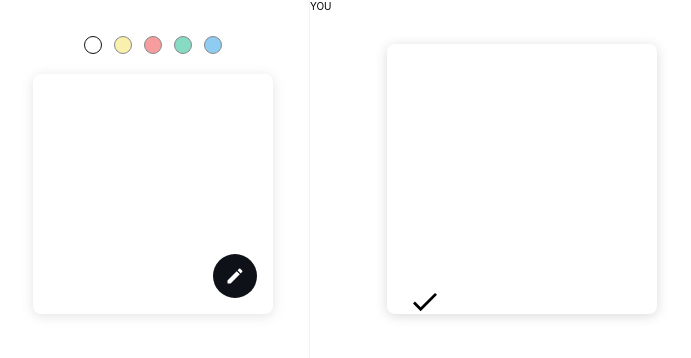
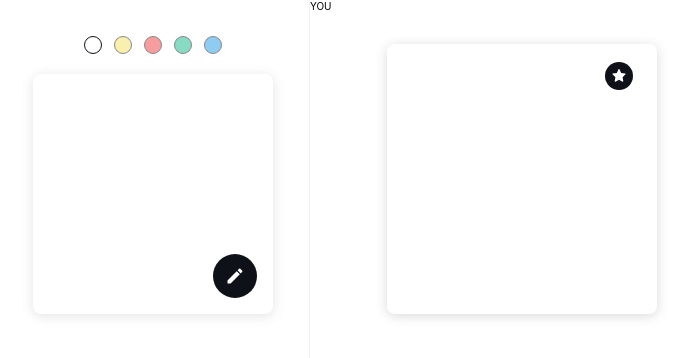
Before and after one commit to kenta5293/React_Colorful_TodoList, a React (Create React App) app: page / in a window 1280 px wide. Both pictures are taken after a click on the button 238 px from the left and 276 px from the top of the page. Shown: the top 358 px of the page, without its empty margins (3-694 px from the left). Built offline with nearby package versions, Linux system fonts and the light colour scheme; a web font is replaced by a local one.

Commit message:
2021-05-10 TodoItem Bookmark Update

```diff
--- a/src/App.js
+++ b/src/App.js
@@ -31,6 +31,7 @@ class App extends Component {
         id: this.id++,
         text: input,
         checked: false,
+        bookmark: false,
         color
       })
     })
@@ -79,6 +80,25 @@ class App extends Component {
     })
   }
 
+  handleBookmark = (id) => {
+    const { todos } = this.state;
+
+    const index = todos.findIndex(todo => todo.id === id);
+    const selected = todos[index];
+
+    const nextTodos = [...todos];
+
+    nextTodos[index] = {
+      ...selected,
+      bookmark: !selected.bookmark
+    };
+
+    this.setState({
+      todos: nextTodos
+    })
+  }
+
+
   render() {
     const { input, todos, color } = this.state;
     const {
@@ -87,7 +107,8 @@ class App extends Component {
       handleKeyPress,
       handleToggle,
       handleRemove,
-      handleSelectColor
+      handleSelectColor,
+      handleBookmark
     } = this;
 
 
@@ -105,7 +126,7 @@ class App extends Component {
           } />
 
         <TodoTemplate>
-          <TodoItemList todos={todos} onToggle={handleToggle} onRemove={handleRemove} />
+          <TodoItemList todos={todos} onToggle={handleToggle} onRemove={handleRemove} onToggleBookmark={handleBookmark} />
         </TodoTemplate>
       </div >
     );
--- a/src/components/TodoItem.js
+++ b/src/components/TodoItem.js
@@ -1,32 +1,49 @@
 import React, { Component } from 'react';
-import { IoMdClose } from 'react-icons/io';
-import { IoMdCheckmark } from 'react-icons/io'
+import { BiX, BiCheck, BiCopy } from 'react-icons/bi';
+import { AiFillStar } from 'react-icons/ai';
 import './TodoItem.scss';
 
 class TodoItem extends Component {
 
   shouldComponentUpdate(nextProps, nextState) {
-    return this.props.checked !== nextProps.checked;
+    return this.props.checked !== nextProps.checked || this.props.bookmark !== nextProps.bookmark;
   }
 
   render() {
-    const { text, checked, id, color, onToggle, onRemove } = this.props;
+    const { text, checked, bookmark, id, color, onToggle, onRemove, onToggleBookmark } = this.props;
 
     return (
-      <div className="todo-item" onClick={() => onToggle(id)} style={{ backgroundColor: color }}>
+      <div className="todo-item" style={{ backgroundColor: color }}>
+        <div className="bookmark" onClick={() => onToggleBookmark(id)}>
+          {
+            bookmark ? (
+              <AiFillStar size={16} color={'#FFDA1E'} />
+            ) : (
+                <AiFillStar size={16} color={'#FFFFFF'} />
+              )
+          }
+        </div>
         <div className={`todo-text ${checked && 'checked'}`}>
           <div>{text}</div>
         </div>
         <div className="todo-hide">
-          <div className="remove" onClick={(e) => {
+          <div className="remove todo-btn" onClick={(e) => {
             e.stopPropagation(); //onToggle 이 실행되지 않도록 함.
             onRemove(id);
-          }}><IoMdClose size={32} /></div>
+          }}><BiX size={32} color={'#F94269'} /></div>
+          <div className="check todo-btn" onClick={() => onToggle(id)}>
+            {
+              checked ? (
+                <BiCheck size={32} color={'#21F68B'} />
+              ) : (
+                  <BiCheck size={32} color={'#FFFFFF'} />
+                )
+            }
+          </div>
+          <div className="copy todo-btn">
+            <BiCopy size={24} color={'#FFFFFF'} />
+          </div>
         </div>
-        {
-          checked ? (<div className="check-mark"><IoMdCheckmark size={32} color={'#ffffff'} /></div>) :
-            (<div className="check-mark"><IoMdCheckmark size={32} color={'#000000'} /></div>)
-        }
       </div>
     )
   }
--- a/src/components/TodoItem.scss
+++ b/src/components/TodoItem.scss
@@ -10,20 +10,57 @@
   box-shadow: 0 0.2rem 1.2rem #44444433;
   overflow: hidden;
 
+  .bookmark {
+    display: flex;
+    justify-content: center;
+    align-items: center;
+    position: absolute;
+    top: 0; right: 0;
+    width: 2.8rem;
+    height: 2.8rem;
+    margin: 1.8rem 2.4rem;
+    border-radius: 50%;
+    background-color: #0F1119;
+    cursor: pointer;
+    z-index: 11;
+
+    path {
+      transition: 0.2s;
+    }
+  }
+
   .todo-text {
-    font-size: 2rem;
     width: 100%;
     height: 100%;
+    margin-top: 4.8rem;
+    font-family: '나눔바른고딕';
+    font-size: 1.2rem;
     word-break: break-all;
+    user-select: none;
   }
 
   .todo-hide {
+    display: flex;
+    justify-content: center;
+    align-items: center;
     position: absolute;
     top: 0; bottom: 0;
     left: 0; right: 0;
-    background-color: rgba(54, 54, 54, 0.5);
+    background-color: #ffffff80;
     opacity: 0;
     transition: 0.2s;
+
+    .todo-btn {
+      display: flex;
+      justify-content: center;
+      align-items: center;
+      width: 4.4rem;
+      height: 4.4rem;
+      margin-left: 0.8rem;
+      border-radius: 50%;
+      background-color: #0F1119;
+      cursor: pointer;
+    }
   }
 
 
@@ -33,6 +70,11 @@
 
   &.create {
     animation: Fade 2s 1s linear forwards;
+  }
+
+  .check-mark {
+    position: relative;
+    z-index: 30;
   }
 }
 
--- a/src/components/TodoItemList.js
+++ b/src/components/TodoItemList.js
@@ -9,17 +9,19 @@ class TodoItemList extends Component {
   }
 
   render() {
-    const { todos, onToggle, onRemove } = this.props;
+    const { todos, onToggle, onRemove, onToggleBookmark } = this.props;
 
     const todoList = todos.map(
-      ({ id, text, checked, color }) => (
+      ({ id, text, checked, bookmark, color }) => (
         <TodoItem
           id={id}
           text={text}
           checked={checked}
+          bookmark={bookmark}
           color={color}
           onToggle={onToggle}
           onRemove={onRemove}
+          onToggleBookmark={onToggleBookmark}
           key={id}
         />
       )
--- a/src/components/_Settings.scss
+++ b/src/components/_Settings.scss
@@ -1,3 +1,3 @@
 @charset "UTF-8";
 
-$main-color: #6893F8;
+$main-color: #415298;
```
